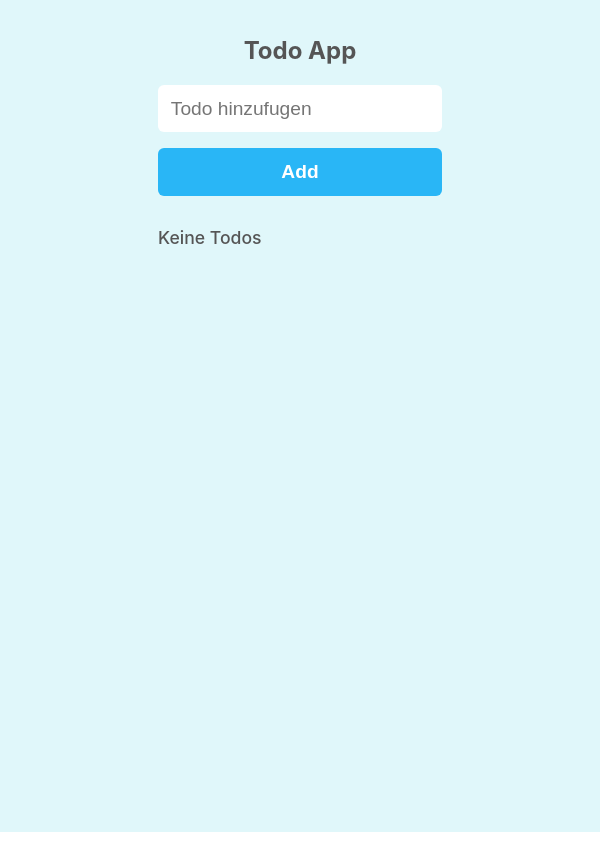
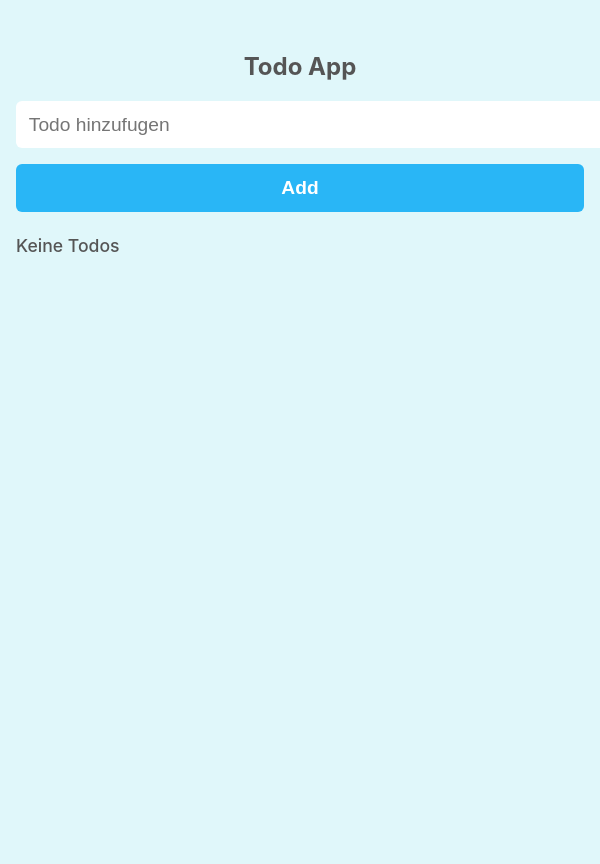
Before and after one commit to abbosaliy/Todo-App, a React (Create React App) app: page / in a window 600 px wide. Before the commit the page ends 832 px from the top, so only its background shows below. Built offline with nearby package versions, Linux system fonts and the light colour scheme.

Commit message:
Media has been added to the phone's flexible part

```diff
--- a/src/components/TodoApp.css
+++ b/src/components/TodoApp.css
@@ -3,7 +3,7 @@
 	flex-direction: column;
 	height: 100vh;
 	gap: 1rem;
-	width: 50%;
+	width: 60%;
 }
 
 .todo-liste {
@@ -12,3 +12,16 @@
 	align-items: flex-start;
 	gap: 1rem;
 }
+
+@media (max-width: 600px) {
+	.todo {
+		width: 100%;
+		padding: 1rem;
+		height: 100vh;
+		gap: 0.5rem;
+	}
+
+	.todo-liste {
+		gap: 0.5rem;
+	}
+}
--- a/src/components/TodoHeader.css
+++ b/src/components/TodoHeader.css
@@ -1,4 +1,5 @@
 .todo-header {
+	width: 100%;
 	display: flex;
 	flex-direction: column;
 }
@@ -10,7 +11,7 @@
 .todo-form {
 	display: flex;
 	gap: 1.5rem;
-	width: 100%;
+	width: auto;
 }
 
 .todo__input {
@@ -35,6 +36,12 @@
 	background-color: #0288d1;
 }
 
+@media (min-width: 600px) {
+	.todo__input {
+		width: 100%;
+	}
+}
+
 @media (max-width: 600px) {
 	.todo-name {
 		font-size: 1.5rem;
```
